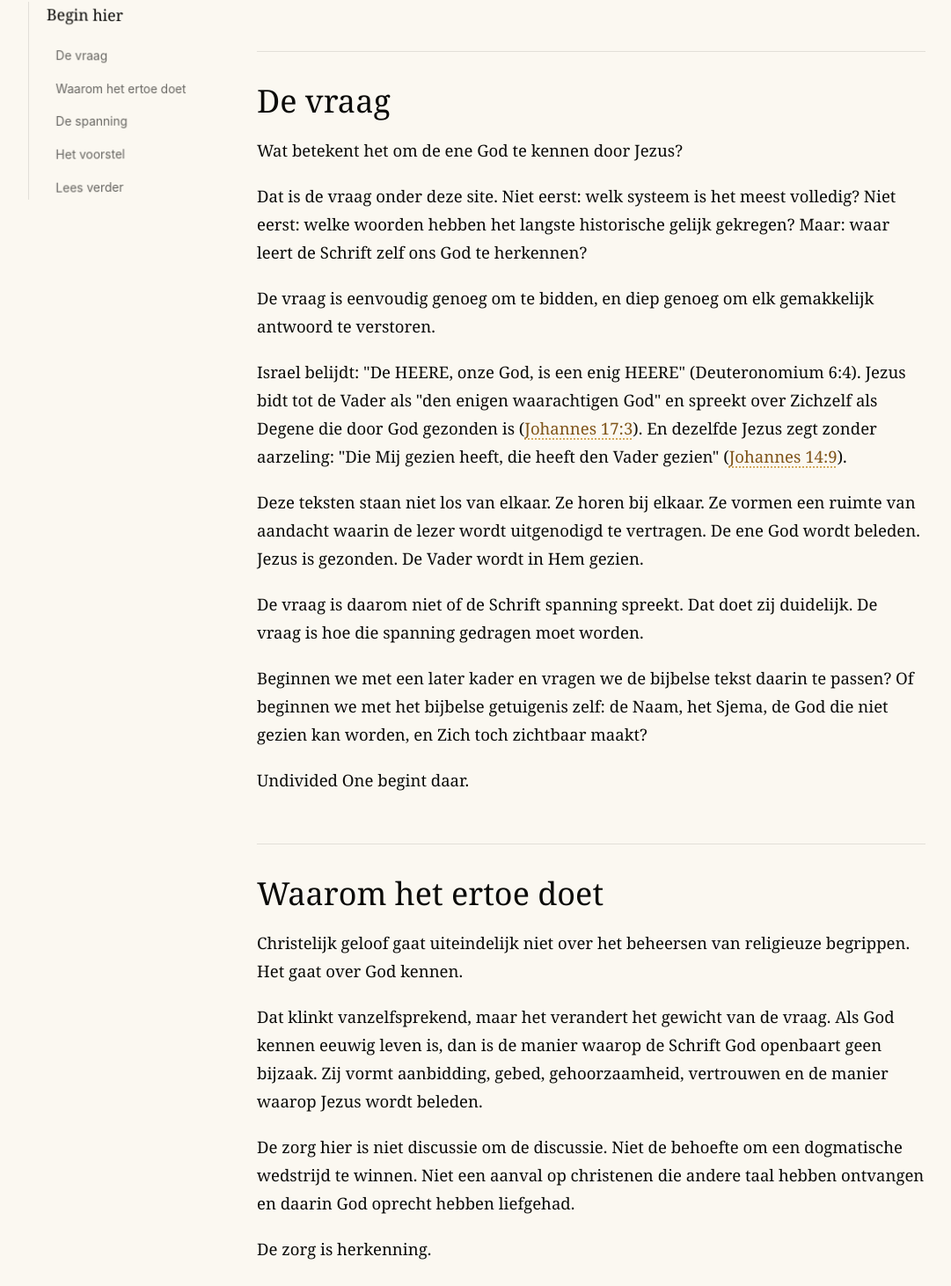
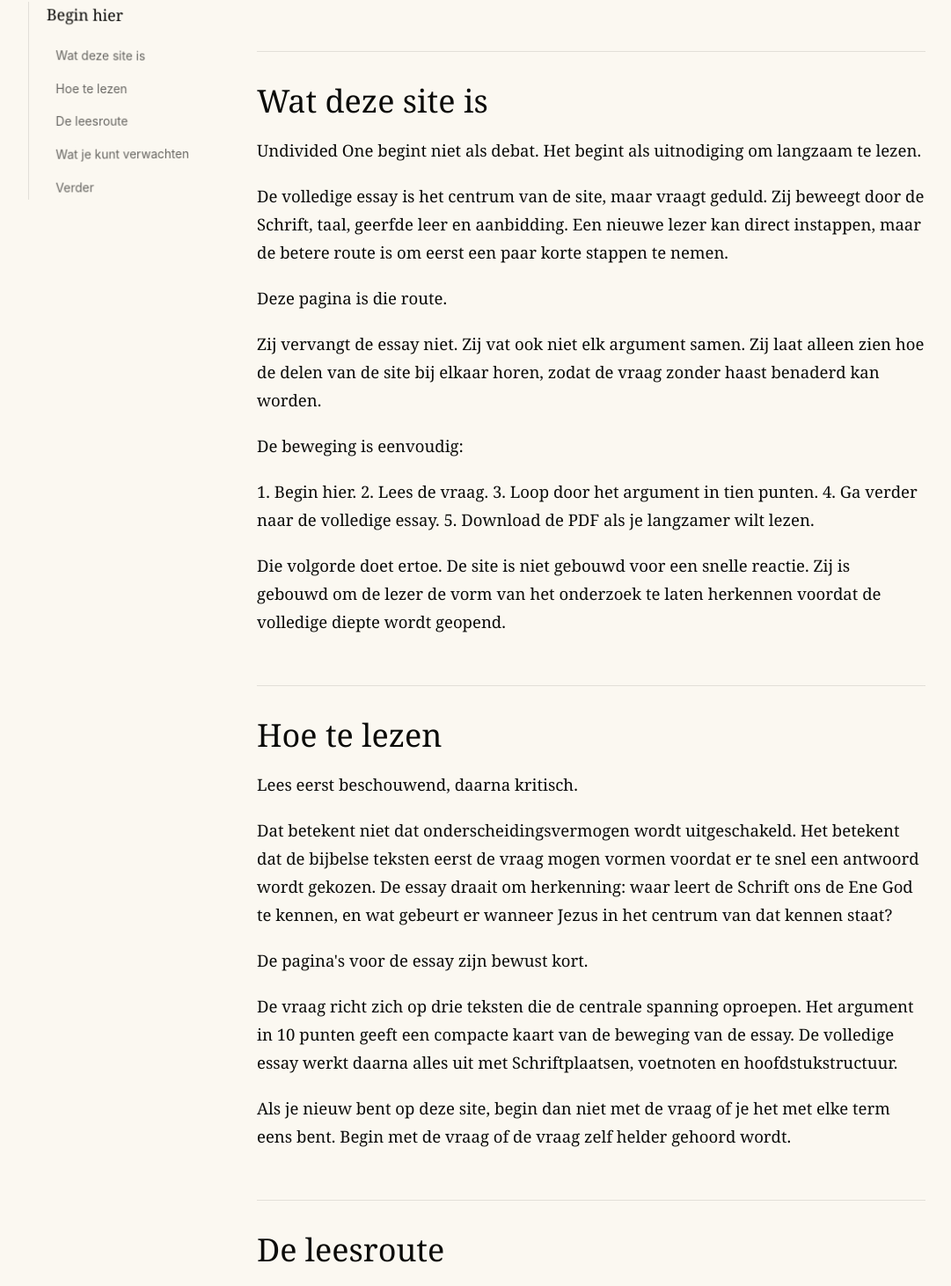
Before and after one commit to jleenman/undivided-one, a Nuxt app: page /nl/start in a window 1280 px wide. Shown: the part 595-2057 px from the top of the page at 88% size, without its empty margins (32-1113 px from the left). Built offline with nearby package versions, Linux system fonts and the light colour scheme.

Commit message:
Fix introductory reading flow

```diff
--- a/content/nl/start.md
+++ b/content/nl/start.md
@@ -1,93 +1,65 @@
 ---
 title: "Begin hier"
-subtitle: "Een rustige orientatie voor de volledige essay"
-description: "Begin hier om de vraag achter Undivided One te begrijpen voordat je de volledige essay leest."
+subtitle: "Een rustige route naar de essay"
+description: "Begin hier voor een eenvoudige leesroute door Undivided One voordat je de volledige essay opent."
 ---
 
-## De vraag
+## Wat deze site is
 
-Wat betekent het om de ene God te kennen door Jezus?
+Undivided One begint niet als debat. Het begint als uitnodiging om langzaam te lezen.
 
-Dat is de vraag onder deze site. Niet eerst: welk systeem is het meest volledig? Niet eerst: welke woorden hebben het langste historische gelijk gekregen? Maar: waar leert de Schrift zelf ons God te herkennen?
+De volledige essay is het centrum van de site, maar vraagt geduld. Zij beweegt door de Schrift, taal, geerfde leer en aanbidding. Een nieuwe lezer kan direct instappen, maar de betere route is om eerst een paar korte stappen te nemen.
 
-De vraag is eenvoudig genoeg om te bidden, en diep genoeg om elk gemakkelijk antwoord te verstoren.
+Deze pagina is die route.
 
-Israel belijdt: "De HEERE, onze God, is een enig HEERE" (Deuteronomium 6:4). Jezus bidt tot de Vader als "den enigen waarachtigen God" en spreekt over Zichzelf als Degene die door God gezonden is (Johannes 17:3). En dezelfde Jezus zegt zonder aarzeling: "Die Mij gezien heeft, die heeft den Vader gezien" (Johannes 14:9).
+Zij vervangt de essay niet. Zij vat ook niet elk argument samen. Zij laat alleen zien hoe de delen van de site bij elkaar horen, zodat de vraag zonder haast benaderd kan worden.
 
-Deze teksten staan niet los van elkaar. Ze horen bij elkaar. Ze vormen een ruimte van aandacht waarin de lezer wordt uitgenodigd te vertragen. De ene God wordt beleden. Jezus is gezonden. De Vader wordt in Hem gezien.
+De beweging is eenvoudig:
 
-De vraag is daarom niet of de Schrift spanning spreekt. Dat doet zij duidelijk. De vraag is hoe die spanning gedragen moet worden.
+1. Begin hier.
+2. Lees de vraag.
+3. Loop door het argument in tien punten.
+4. Ga verder naar de volledige essay.
+5. Download de PDF als je langzamer wilt lezen.
 
-Beginnen we met een later kader en vragen we de bijbelse tekst daarin te passen? Of beginnen we met het bijbelse getuigenis zelf: de Naam, het Sjema, de God die niet gezien kan worden, en Zich toch zichtbaar maakt?
+Die volgorde doet ertoe. De site is niet gebouwd voor een snelle reactie. Zij is gebouwd om de lezer de vorm van het onderzoek te laten herkennen voordat de volledige diepte wordt geopend.
 
-Undivided One begint daar.
+## Hoe te lezen
 
-## Waarom het ertoe doet
+Lees eerst beschouwend, daarna kritisch.
 
-Christelijk geloof gaat uiteindelijk niet over het beheersen van religieuze begrippen. Het gaat over God kennen.
+Dat betekent niet dat onderscheidingsvermogen wordt uitgeschakeld. Het betekent dat de bijbelse teksten eerst de vraag mogen vormen voordat er te snel een antwoord wordt gekozen. De essay draait om herkenning: waar leert de Schrift ons de Ene God te kennen, en wat gebeurt er wanneer Jezus in het centrum van dat kennen staat?
 
-Dat klinkt vanzelfsprekend, maar het verandert het gewicht van de vraag. Als God kennen eeuwig leven is, dan is de manier waarop de Schrift God openbaart geen bijzaak. Zij vormt aanbidding, gebed, gehoorzaamheid, vertrouwen en de manier waarop Jezus wordt beleden.
+De pagina's voor de essay zijn bewust kort.
 
-De zorg hier is niet discussie om de discussie. Niet de behoefte om een dogmatische wedstrijd te winnen. Niet een aanval op christenen die andere taal hebben ontvangen en daarin God oprecht hebben liefgehad.
+De vraag richt zich op drie teksten die de centrale spanning oproepen. Het argument in 10 punten geeft een compacte kaart van de beweging van de essay. De volledige essay werkt daarna alles uit met Schriftplaatsen, voetnoten en hoofdstukstructuur.
 
-De zorg is herkenning.
+Als je nieuw bent op deze site, begin dan niet met de vraag of je het met elke term eens bent. Begin met de vraag of de vraag zelf helder gehoord wordt.
 
-Wanneer Filippus aan Jezus vraagt: "toon ons den Vader," stuurt Jezus hem niet voorbij Zichzelf. Hij zegt niet dat Filippus een abstracter schema van goddelijke verhoudingen nodig heeft. Hij zegt in feite: je hebt Mij gezien, Mij gehoord, met Mij gewandeld, en toch nog niet herkend wat gegeven is.
+## De leesroute
 
-Dat moment is belangrijk omdat het laat zien hoe gemakkelijk God gezocht kan worden op een andere plek dan waar Hij Zichzelf heeft laten kennen.
+De volgende pagina is De vraag.
 
-Als Jezus alleen wordt behandeld als vertegenwoordiger van God, kan de lezer nog steeds wachten op God achter Hem. Als Jezus wordt behandeld als een tweede goddelijke identiteit naast de ene God van Israel, moet de belijdenis van Gods ondeelbare eenheid met grote zorg gedragen worden. Als Jezus de zichtbare openbaring van de Ene God is, verschuift de vraag. Dan vragen we niet meer hoe het mysterie in categorieen verdeeld kan worden. Dan vragen we of wij de Ene herkennen die nabij gekomen is.
+Die pagina doet een ding: zij zet Deuteronomium 6:4, Johannes 14:9 en Johannes 17:3 naast elkaar. Die teksten worden niet gebruikt als slogans. Zij mogen met hun eigen gewicht blijven staan.
 
-Dit doet ertoe omdat de Schrift openbaring niet geeft als een puzzel om van afstand op te lossen. Zij geeft openbaring als ontmoeting.
+Daarna geeft Het argument in 10 punten een kort overzicht. Het is geen vervanging van de essay. Het is een kaart, niet het landschap zelf.
 
-## De spanning
+Pas daarna leidt de flow naar de volledige essay.
 
-Het bijbelse getuigenis houdt waarheden bijeen die menselijke systemen vaak uit elkaar willen halen.
+Die structuur is bewust gekozen. De essay is lang omdat het onderwerp niet klein is. Een lezer hoeft niet te kiezen tussen een slogan en een boeklange behandeling. De introductieroute geeft genoeg orientatie om te bepalen hoe verder te lezen.
 
-God is ongezien. Niemand kan Hem beheersen, bevatten of als object bekijken. Hij is heilig, vrij en niet te reduceren tot menselijk zicht.
+## Wat je kunt verwachten
 
-En toch verschijnt God. Hij spreekt. Zijn Naam woont onder Zijn volk. Zijn heerlijkheid wordt gezien. Zijn engel spreekt als JHWH. Zijn aanwezigheid vult de tempel. Zijn Woord komt. Zijn Geest rust, beweegt, vervult en geeft leven.
+De essay spreekt over ene identiteit, echad, openbaring, de geziene en ongeziene God, en Jezus als de zichtbare openbaring van de Ene God.
 
-De Schrift lost dit niet op door een andere god in te voeren die gezien kan worden terwijl de ware God verborgen blijft. Zij vlakt de spanning ook niet af alsof zichtbaarheid slechts symbolisch is. Zij durft beide te zeggen: God kan niet gezien worden, en God maakt Zich bekend.
+Zij probeert geen nieuw systeem te bouwen. Zij vraagt of de Schrift zelf ons leert God te kennen op een manier die directer, Hebreeuwser en sterker gericht is op openbaring dan op latere begripskaders.
 
-In Jezus wordt deze spanning persoonlijk.
+Daarom doet de toon ertoe.
 
-Hij bidt. Hij is gezonden. Hij gehoorzaamt. Hij lijdt. Hij leert gehoorzaamheid uit wat Hij lijdt. Hij is werkelijk mens.
+De site vraagt om lezen zonder polemische druk. Zij begint niet met een aanval op christenen die andere theologische taal gebruiken. Zij stelt een stillere vraag: wanneer de Schrift ons Jezus toont, wie leren wij dan herkennen?
 
-En toch vergeeft Hij zonden, ontvangt aanbidding, spreekt Hij Naam-taal van God, claimt Hij eenheid met de Vader, en zegt Hij dat wie Hem ziet de Vader ziet.
+## Verder
 
-De spanning is geen verlegenheid die verwijderd moet worden. Zij hoort bij de openbaring. Zij bewaart ons ervoor God te reduceren tot een abstract hemels idee of tot een zichtbare figuur die losstaat van Israels belijdenis van de Ene.
+Ga verder met De vraag.
 
-De spanning vraagt om aandacht voordat zij om uitleg vraagt.
-
-## Het voorstel
-
-Het voorstel van de essay is dat de Schrift gelezen moet worden vanuit haar eigen zwaartepunt: de ene ondeelbare identiteit van God, die Zich vrij en volledig openbaart zoals Hij kiest.
-
-In de essay wordt dit Identitair Echad-monotheisme genoemd. Die term is niet bedoeld als nieuw religieus etiket. Het is een manier om een leeshouding te benoemen.
-
-"Echad" wijst terug naar Israels belijdenis dat JHWH een is. Niet slechts een als kaal getal, maar een in identiteit, trouw, Naam en aanbidding. God is niet verdeeld in concurrerende centra. Hij is de Ene die is, de Ene die handelt, de Ene die redt, de Ene die nabij komt.
-
-"Identitair" betekent dat de Schrift gelezen wordt met de vraag wie er geopenbaard wordt, niet eerst met de vraag hoe goddelijke mechanismen geregeld zouden kunnen zijn. De Naam, de daden, de heerlijkheid, de aanbidding en de aanwezigheid van God horen bij elkaar.
-
-Vanuit dat vertrekpunt wordt Jezus niet naast de Ene God geplaatst als een andere goddelijke identiteit. Hij wordt ook niet gereduceerd tot een louter menselijke boodschapper die van Zichzelf afwijst. Hij wordt beleden als de Ene God zichtbaar geworden: God gekend in menselijk leven, spreken, lijden, dood, opstanding en heerlijkheid.
-
-Dit verwijdert het mysterie niet. Het verandert de manier waarop het mysterie geeerd wordt.
-
-Mysterie wordt niet bewaard door achter Jezus naar een meer uiteindelijke God te kijken. Mysterie wordt geeerd door Jezus te ontvangen als de plaats waar God gekozen heeft Zich te laten kennen.
-
-De essay werkt dit zorgvuldig uit vanuit de Schrift: het Sjema, de Naam, de geziene en ongeziene God, de woorden en daden van Jezus, de Geest, de geschiedenis van de leer en de uiteindelijke openbaring van Jezus Christus.
-
-Het voorstel is niet dat lezers snel een slogan moeten aannemen. Het is dat zij langzaam genoeg lezen om het bijbelse getuigenis op zijn eigen voorwaarden te horen.
-
-## Lees verder
-
-Als deze vraag ertoe doet, lees dan verder in de volledige essay.
-
-Lees haar als verkenning, niet als wapen. Laat de openingshoofdstukken het Hebreeuwse fundament leggen. Laat de middelste hoofdstukken tonen hoe Jezus binnen dat fundament wordt herkend. Laat de latere hoofdstukken de taal toetsen die wij hebben geerfd en vragen of zij het bijbelse centrum helpt of verduistert.
-
-De essay is lang omdat de vraag geduld verdient. Zij probeert geloof niet te vervangen door analyse. Zij probeert analyse terug te brengen naar haar juiste plaats: in dienst van het kennen van God zoals Hij Zichzelf gegeven heeft.
-
-Je kunt de volledige essay online lezen, met hoofdstuknavigatie en voetnoten, of de PDF downloaden voor langzamer lezen.
-
-Begin met de vraag. Blijf bij de spanning. Kijk naar Jezus.
+Laat de drie teksten eerst naast elkaar staan. Ga daarna naar de kaart in tien punten. Open vervolgens de volledige essay met de route al in beeld.
--- a/pages/en/question.vue
+++ b/pages/en/question.vue
@@ -20,8 +20,7 @@
     reading-time-label="min read"
     contents-label="On this page"
     :previous="{ label: 'Start Here', to: '/en/start' }"
-    :next="{ label: 'The Argument in 10 Points', to: '/en/argument' }"
-    :secondary="{ label: 'Full Essay', to: '/en/essay' }"
+    :next="{ label: 'The Argument in 10 Points', to: '/en/argument', primary: true }"
     pdf-label="Download the full essay"
   />
 </template>
--- a/pages/en/start.vue
+++ b/pages/en/start.vue
@@ -19,8 +19,8 @@
     eyebrow="UNDIVIDED ONE"
     reading-time-label="min read"
     contents-label="Start here"
-    :next="{ label: 'The Question', to: '/en/question' }"
-    :secondary="{ label: 'The Argument in 10 Points', to: '/en/argument' }"
+    :previous="{ label: 'English home', to: '/en' }"
+    :next="{ label: 'The Question', to: '/en/question', primary: true }"
     pdf-label="Download the full essay"
   />
 </template>
--- a/pages/nl/question.vue
+++ b/pages/nl/question.vue
@@ -20,8 +20,7 @@
     reading-time-label="min lezen"
     contents-label="Op deze pagina"
     :previous="{ label: 'Begin hier', to: '/nl/start' }"
-    :next="{ label: 'Het argument in 10 punten', to: '/nl/argument' }"
-    :secondary="{ label: 'Volledige essay', to: '/nl/essay' }"
+    :next="{ label: 'Het argument in 10 punten', to: '/nl/argument', primary: true }"
     pdf-label="Download de volledige essay"
   />
 </template>
--- a/pages/nl/start.vue
+++ b/pages/nl/start.vue
@@ -19,8 +19,8 @@
     eyebrow="UNDIVIDED ONE"
     reading-time-label="min lezen"
     contents-label="Begin hier"
-    :next="{ label: 'De vraag', to: '/nl/question' }"
-    :secondary="{ label: 'Het argument in 10 punten', to: '/nl/argument' }"
+    :previous="{ label: 'Nederlandse home', to: '/nl' }"
+    :next="{ label: 'De vraag', to: '/nl/question', primary: true }"
     pdf-label="Download de volledige essay"
   />
 </template>
```
Also changed, not shown: content/en/start.md (+34 -62 lines), 1 other file (tests, documents, lock files or other folders).
